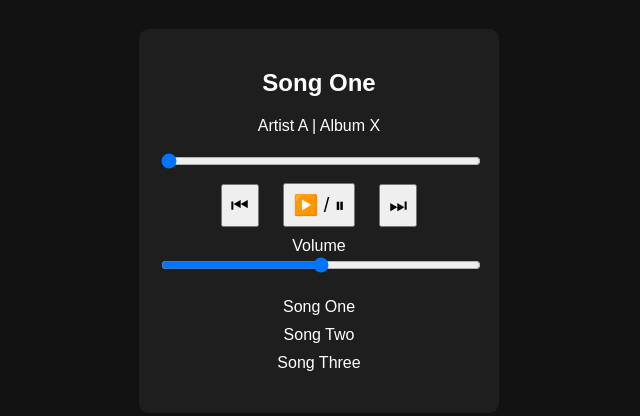
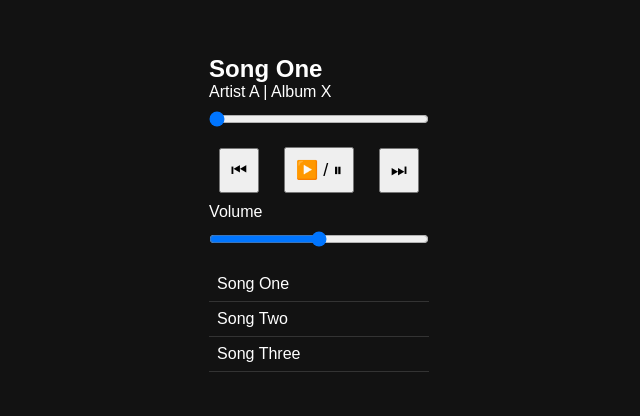
Before and after one commit to rekha1828/music-player, a plain HTML site: page index.html in a window 1280 px wide. Shown: the part 187-603 px from the top of the page, without its empty margins (321-961 px from the left). Drawn offline with Linux system fonts and the light colour scheme.

Commit message:
Refactor CSS for music player layout and controls
Updated styles for music player and controls, including adjustments to font sizes and padding.

```diff
--- a/style.css
+++ b/style.css
@@ -1,15 +1,23 @@
+/* Basic reset */
+* {
+  margin: 0;
+  padding: 0;
+  box-sizing: border-box;
+}
 
+/* Page styling */
 body {
+  height: 100vh;
   display: flex;
   justify-content: center;
   align-items: center;
-  height: 100vh;
   background: #121212;
+  font-family: Arial, sans-serif;
   color: white;
-  font-family: Arial;
 }
 
-.player {
+/* Music player container */
+.music-player {
   width: 320px;
   background: #1e1e1e;
   padding: 20px;
@@ -17,24 +25,30 @@ body {
   text-align: center;
 }
 
+/* Buttons */
 .controls button {
-  font-size: 20px;
+  font-size: 18px;
+  padding: 10px;
   margin: 10px;
-  padding: 8px;
+  cursor: pointer;
 }
 
-input[type=range] {
+/* Range inputs */
+input[type="range"] {
   width: 100%;
+  margin: 10px 0;
 }
 
+/* Playlist */
 ul {
   list-style: none;
-  padding: 0;
+  margin-top: 10px;
 }
 
 ul li {
-  padding: 5px;
+  padding: 8px;
   cursor: pointer;
+  border-bottom: 1px solid #333;
 }
 
 ul li:hover {
@@ -43,7 +57,7 @@ ul li:hover {
 
 /* Responsive */
 @media (max-width: 480px) {
-  .player {
+  .music-player {
     width: 90%;
   }
 }
```
